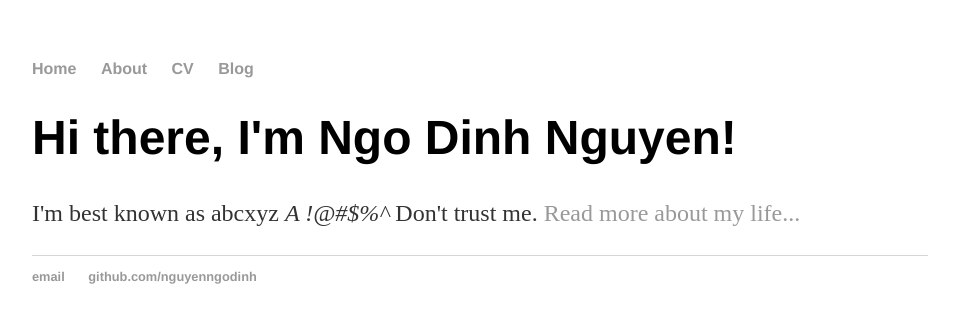
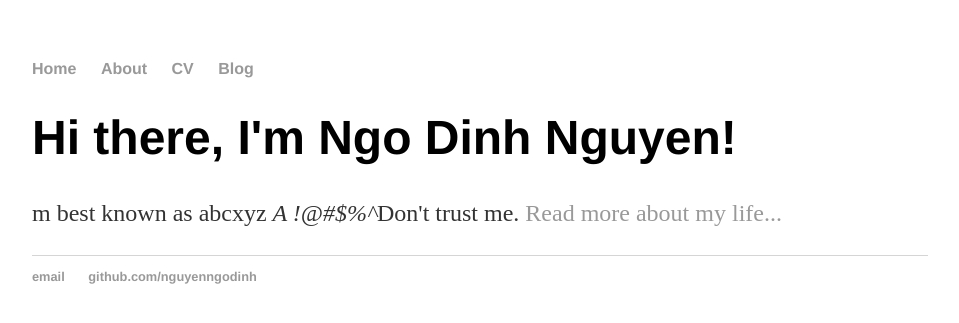
Before and after one commit to nguyenngodinh/nguyenngodinh.github.io, a Jekyll site: the page built from index.html, in a window 1280 px wide. Shown: the top 323 px of the page, without its empty margins (160-1119 px from the left). Built offline with Jekyll 4.4.1, drawn with Linux system fonts in a browser that asks for light colours.

```diff
--- a/index.html
+++ b/index.html
@@ -1,31 +1,8 @@
-<!DOCTYPE html>
-<html>
-	<head>
-		<title>Ngo Dinh Nguyen, logging zone</title>
-		<!-- link to main stylesheet -->
-		<link rel="stylesheet" type="text/css" href="/css/main.css">
-
-	</head>
-	<body>
-		<nav>
-    		<ul>
-        		<li><a href="/">Home</a></li>
-	        	<li><a href="/about">About</a></li>
-        		<li><a href="/cv">CV</a></li>
-        		<li><a href="/blog">Blog</a></li>
-    		</ul>
-		</nav>
-		<div class="container">
-    		<div class="blurb">
-        		<h1>Hi there, I'm Ngo Dinh Nguyen!</h1>
-				<p>I'm best known as abcxyz <em>A !@#$%^</em> Don't trust me. <a href="/about">Read more about my life...</a></p>
-    		</div><!-- /.blurb -->
-		</div><!-- /.container -->
-		<footer>
-    		<ul>
-        		<li><a href="mailto:nguyenngodinh@outlook.com">email</a></li>
-        		<li><a href="https://github.com/nguyenngodinh">github.com/nguyenngodinh</a></li>
-			</ul>
-		</footer>
-	</body>
-</html>
+---
+layout: default
+title: Nguyen Ngo Dinh
+---
+<div class="blurb">
+	<h1>Hi there, I'm Ngo Dinh Nguyen!</h1>
+	<p>m best known as abcxyz <em>A !@#$%^</em>Don't trust me. <a href="/about">Read more about my life...</a></p>
+</div><!-- /.blurb -->
```
